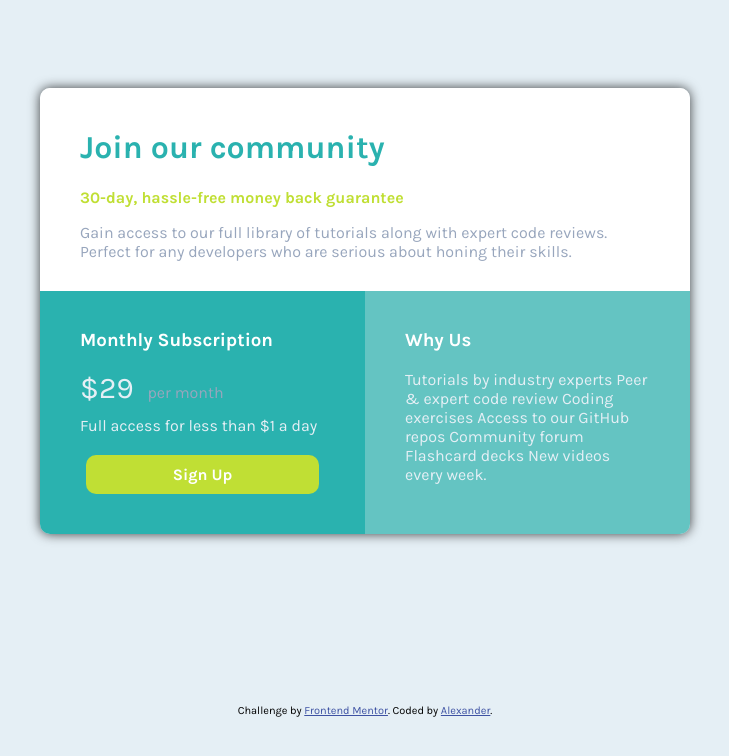
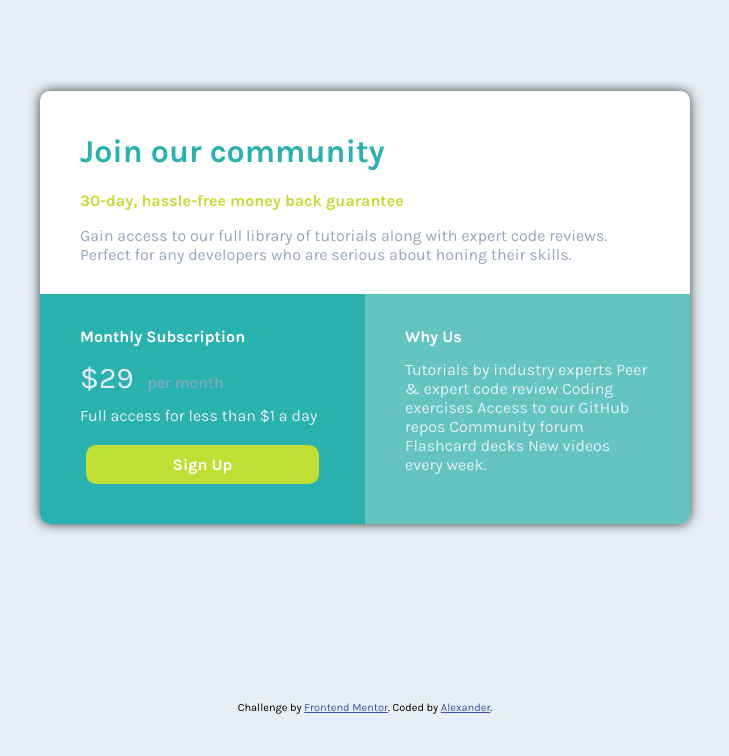
Before and after one commit to Perr0fe0/carta-precio, a plain HTML site: page index.html in a window 1280 px wide. Shown: the whole page, without its empty margins (275-1004 px from the left). Drawn offline with Linux system fonts and the light colour scheme.

Commit message:
cambios menores

```diff
--- a/css/style.css
+++ b/css/style.css
@@ -137,6 +137,7 @@ span {
 
 .contenido__subtitulo {
     color: white;
+    font-size: 1.6rem;
 }
 
 .sombra {
--- a/index.html
+++ b/index.html
@@ -26,14 +26,14 @@
     </div>
 
     <div class="contenido-2 padding">
-      <h3 class="contenido__subtitulo">Monthly Subscription</h3>
+      <h2 class="contenido__subtitulo">Monthly Subscription</h2>
       <p class="contenido__parrafo grayish"><span>&dollar;29</span> per month</p>
       <p class="contenido__parrafo gray">Full access for less than &dollar;1 a day</p>
       <input class="boton" type="button" value="Sign Up">
     </div>
 
     <div class="contenido-3 padding">
-      <h3 class="contenido__subtitulo">Why Us</h3>
+      <h2 class="contenido__subtitulo">Why Us</h2>
       <p class="contenido__parrafo gray">Tutorials by industry experts
         Peer &amp; expert code review
         Coding exercises
```
